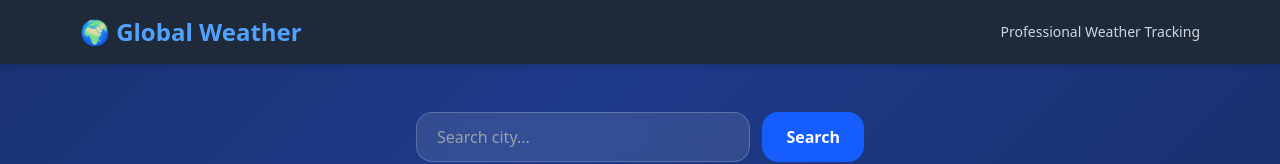
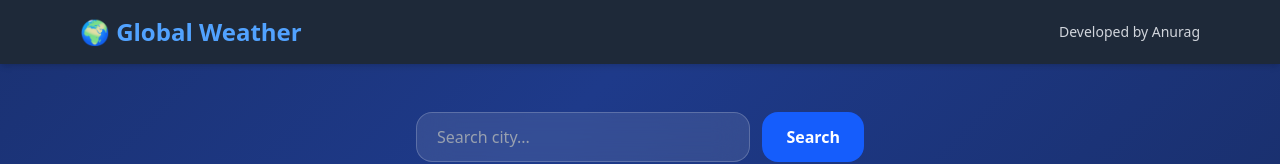
Before and after one commit to Anurag666786/weather-app, a React (Vite) app in the folder client/: page / in a window 1280 px wide. Shown: the top 164 px of the page. Built offline with nearby package versions, Linux system fonts and the light colour scheme; no server answers.

Commit message:
Dev Updated App

```diff
--- a/client/src/components/Navbar.jsx
+++ b/client/src/components/Navbar.jsx
@@ -6,7 +6,7 @@ function Navbar() {
           🌍 Global Weather
         </h1>
         <p className="text-sm text-gray-300">
-          Professional Weather Tracking
+          Developed by Anurag
         </p>
       </div>
     </nav>
```
